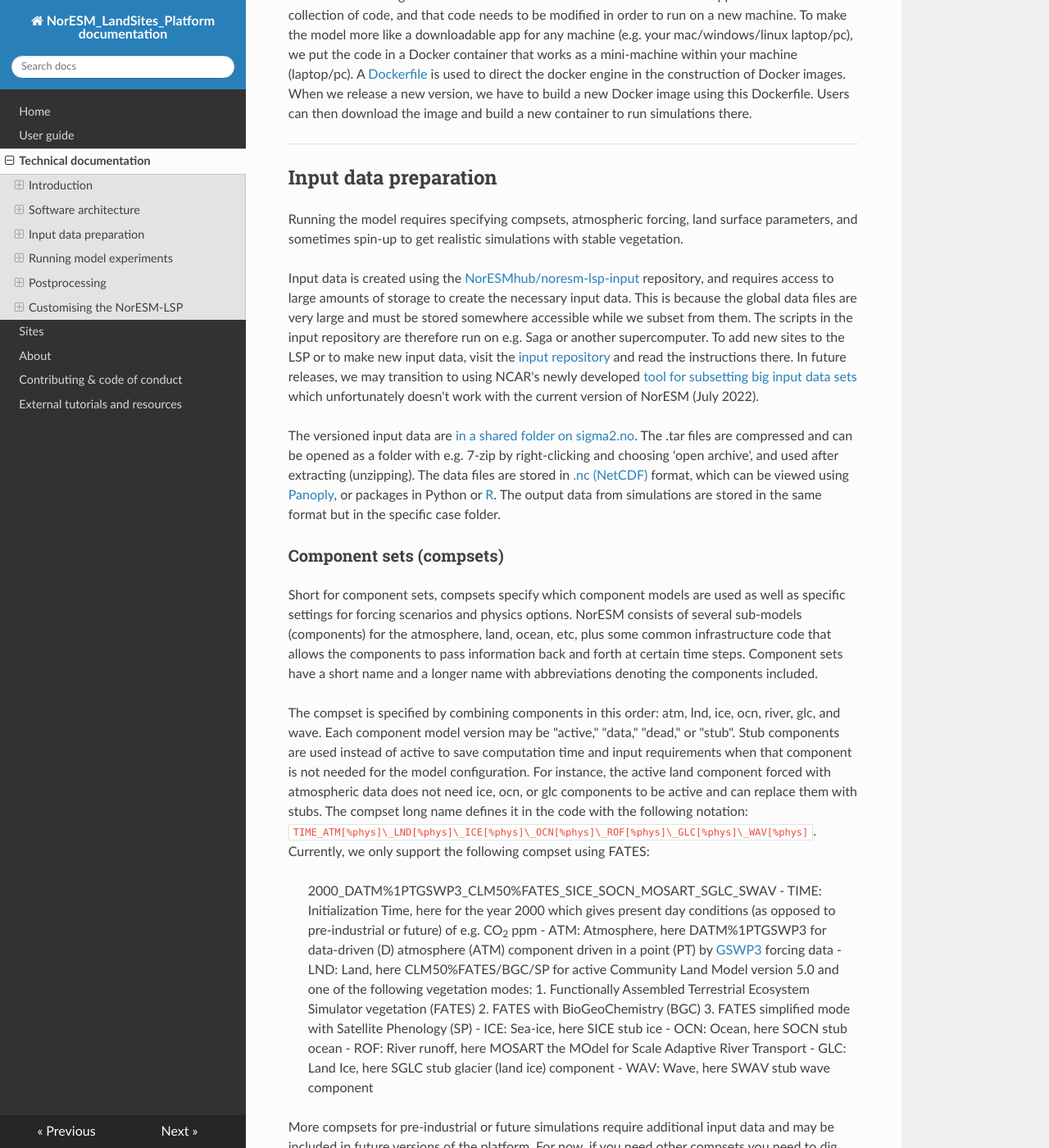
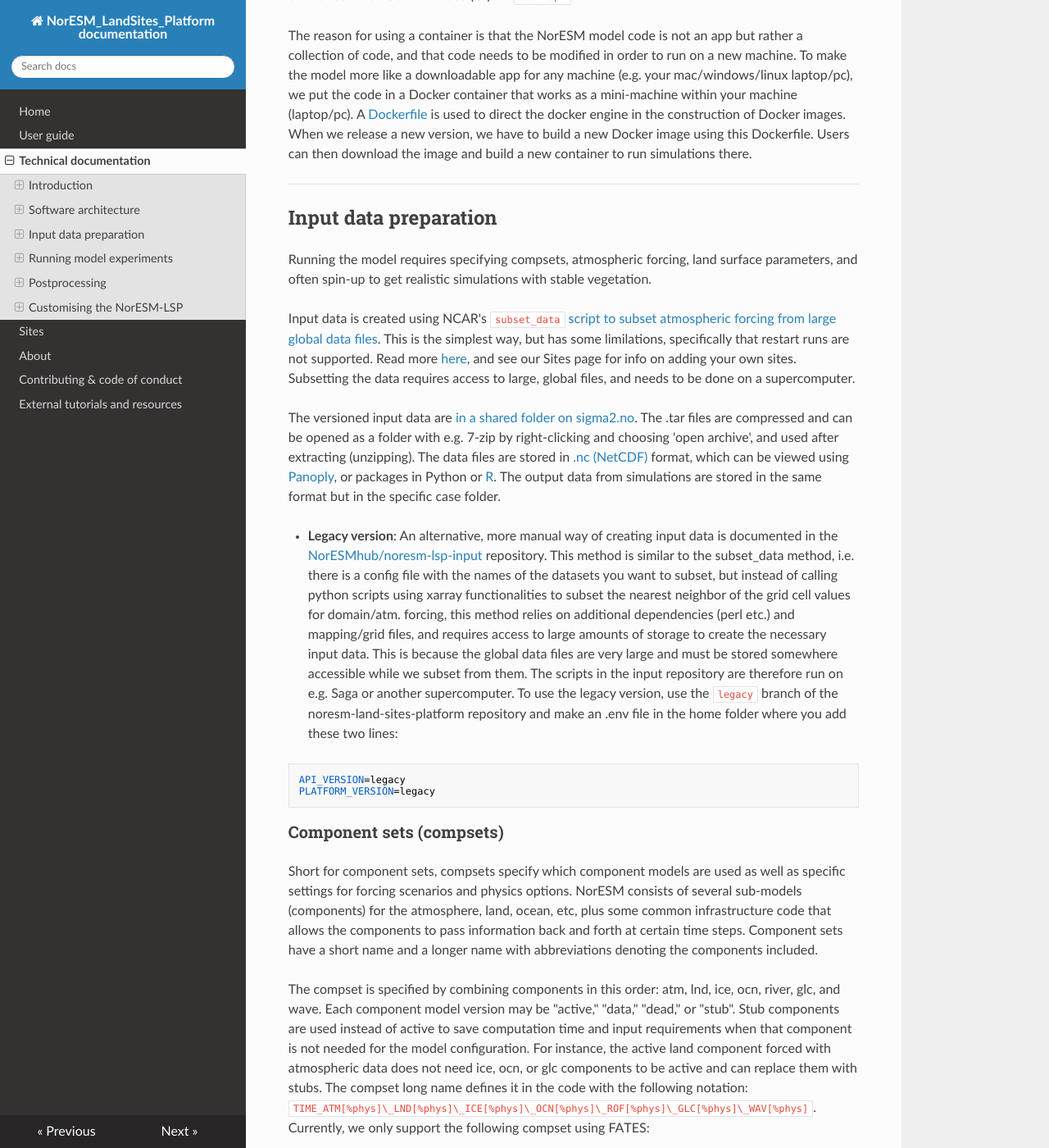
Before and after one commit to NorESMhub/noresm-land-sites-platform, an MkDocs documentation site: the page built from docs/documentation.md, in a window 1280 px wide and 1400 px high, scrolled down 6370 px. Shown: the whole window at 82% size. Built offline with MkDocs 1.6.1, drawn with Linux system fonts in a browser that asks for light colours; nearby versions of some CDN libraries; some of the changed text lies outside the part shown.

Commit message:
Update documentation.md

````diff
--- a/docs/documentation.md
+++ b/docs/documentation.md
@@ -18,15 +18,15 @@ Please let us know if you have questions, suggestions, or trouble using the plat
 
 - [NorESMhub/noresm-land-sites-platform](https://github.com/NorESMhub/noresm-land-sites-platform)
 - [NorESMhub/noresm-lsp-ui](https://github.com/NorESMhub/noresm-lsp-ui)
-- [NorESMhub/noresm-lsp-input](https://github.com/NorESMhub/noresm-lsp-input)
 - [NorESMhub/ctsm-api](https://github.com/NorESMhub/ctsm-api)
 - [NorESMhub/NorESM](https://github.com/NorESMhub/NorESM)
+- ([NorESMhub/noresm-lsp-input](https://github.com/NorESMhub/noresm-lsp-input) for legacy version of creating input data for integrated sites)
 
 The main code is stored in the [NorESMhub/noresm-land-sites-platform](https://github.com/NorESMhub/noresm-land-sites-platform) repository. The `main` branch stores the latest functioning version. Older versions can be accessed under [Releases](https://github.com/NorESMhub/noresm-land-sites-platform/releases). This documentation page is made with GitHub pages (`gh-pages` branch) and [Mkdocs](https://www.mkdocs.org/). To contribute to the code or documentation, see our [Contributing](https://noresmhub.github.io/noresm-land-sites-platform/contributing/) instructions. There you will also find our [Code of Conduct](https://noresmhub.github.io/noresm-land-sites-platform/contributing/#code-of-conduct).
 
 ### Documentation of the model framework
 
-The model framework consists of the Norwegian Earth System Model (NorESM), the Community Land Model (CLM), and the Functionally Assembled Terrestrial Ecosystem Simulator (FATES). Each model has its own documentation and tutorials. See our [page with links to external tutorials and resources for more links and recommendations](https://noresmhub.github.io/noresm-land-sites-platform/resources). Here are the central documentation pages and repositories for the respective models:
+The model framework consists of the Norwegian Earth System Model (NorESM), the Community Land Model (CLM), and the Functionally Assembled Terrestrial Ecosystem Simulator (FATES). Each model has its own documentation and tutorials. See our [page with links to external tutorials and resources for some recommendations on where to start](https://noresmhub.github.io/noresm-land-sites-platform/resources). Here are the central documentation pages and repositories for the respective models:
 
 #### FATES
 
@@ -79,12 +79,13 @@ Platform versions follow standard numbering, and releases below 1 should be cons
 #### List of versions (newest on top):
 
 - [release 1]()
+- [legacy]() - for simulations with input data generated with [NorESMhub/noresm-lsp-input](https://github.com/NorESMhub/noresm-lsp-input) repo
 - [archive tag](https://github.com/NorESMhub/noresm-land-sites-platform/releases/tag/archive)
 - [tag 0.1.0-dev](https://github.com/NorESMhub/noresm-land-sites-platform/releases/tag/v0.1.0)
 
 #### Model versions
 
-The platform is primarily designed to run the land model (CLM) with the Norwegian Earth System Model. The versions of FATES and CLM therefore have to be in line with stable NorESM versions. NorESM is integrated into the platform via a dedicated `noresm_landsites` branch in the [NorESMhub/NorESM repository](https://github.com/NorESMhub/NorESM/tree/noresm_landsites).
+The platform is primarily designed to run the land model (CLM) with the Norwegian Earth System Model. The versions of FATES and CLM therefore have to be in line with stable NorESM versions. NorESM is integrated into the platform via a dedicated `noresm_landsites` branch in the [NorESMhub/NorESM repository](https://github.com/NorESMhub/NorESM/tree/noresm_landsites). You can see the component model versions in the `Externals.cfg` file on that branch.
 
 
 *****************************
@@ -122,11 +123,18 @@ The reason for using a container is that the NorESM model code is not an app but
 
 ## Input data preparation
 
-Running the model requires specifying compsets, atmospheric forcing, land surface parameters, and sometimes spin-up to get realistic simulations with stable vegetation.
+Running the model requires specifying compsets, atmospheric forcing, land surface parameters, and often spin-up to get realistic simulations with stable vegetation.
 
-Input data is created using the [NorESMhub/noresm-lsp-input](https://github.com/NorESMhub/noresm-lsp-input) repository, and requires access to large amounts of storage to create the necessary input data. This is because the global data files are very large and must be stored somewhere accessible while we subset from them. The scripts in the input repository are therefore run on e.g. Saga or another supercomputer. To add new sites to the LSP or to make new input data, visit the [input repository](https://github.com/NorESMhub/noresm-lsp-input) and read the instructions there. In future releases, we may transition to using NCAR's newly developed [tool for subsetting big input data sets](https://github.com/ESCOMP/CTSM/blob/master/tools/site_and_regional/subset_data) which unfortunately doesn't work with the current version of NorESM (July 2022).
+Input data is created using NCAR's `subset_data` [script to subset atmospheric forcing from large global data files](https://github.com/ESCOMP/CTSM/blob/master/tools/site_and_regional/subset_data). This is the simplest way, but has some limilations, specifically that restart runs are not supported. Read more [here](https://escomp.github.io/ctsm-docs/versions/release-clm5.0/html/users_guide/running-single-points/running-pts_mode-configurations.html), and see our Sites page for info on adding your own sites. Subsetting the data requires access to large, global files, and needs to be done on a supercomputer.
 
 The versioned input data are [in a shared folder on sigma2.no](https://ns2806k.webs.sigma2.no/EMERALD/EMERALD_platform/inputdata_noresm_landsites/). The .tar files are compressed and can be opened as a folder with e.g. 7-zip by right-clicking and choosing 'open archive', and used after extracting (unzipping). The data files are stored in [.nc (NetCDF)](https://www.unidata.ucar.edu/software/netcdf/) format, which can be viewed using [Panoply](https://www.giss.nasa.gov/tools/panoply/), or packages in Python or [R](https://cran.r-project.org/web/packages/ncdf4/index.html). The output data from simulations are stored in the same format but in the specific case folder.
+
+- **Legacy version**: An alternative, more manual way of creating input data is documented in the [NorESMhub/noresm-lsp-input](https://github.com/NorESMhub/noresm-lsp-input) repository. This method is similar to the subset_data method, i.e. there is a config file with the names of the datasets you want to subset, but instead of calling python scripts using xarray functionalities to subset the nearest neighbor of the grid cell values for domain/atm. forcing, this method relies on additional dependencies (perl etc.) and mapping/grid files, and requires access to large amounts of storage to create the necessary input data. This is because the global data files are very large and must be stored somewhere accessible while we subset from them. The scripts in the input repository are therefore run on e.g. Saga or another supercomputer. To use the legacy version, use the `legacy` branch of the noresm-land-sites-platform repository and make an .env file in the home folder where you add these two lines:
+
+```
+API_VERSION=legacy
+PLATFORM_VERSION=legacy
+```
 
 ### Component sets (compsets)
 
````
